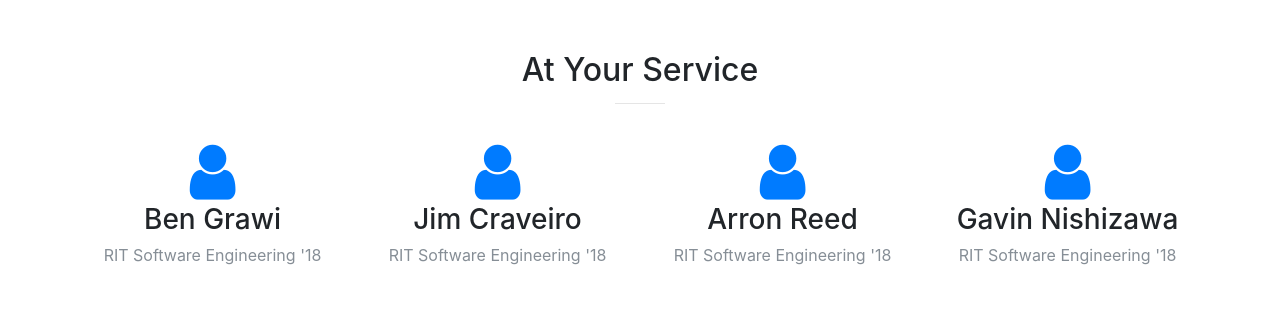
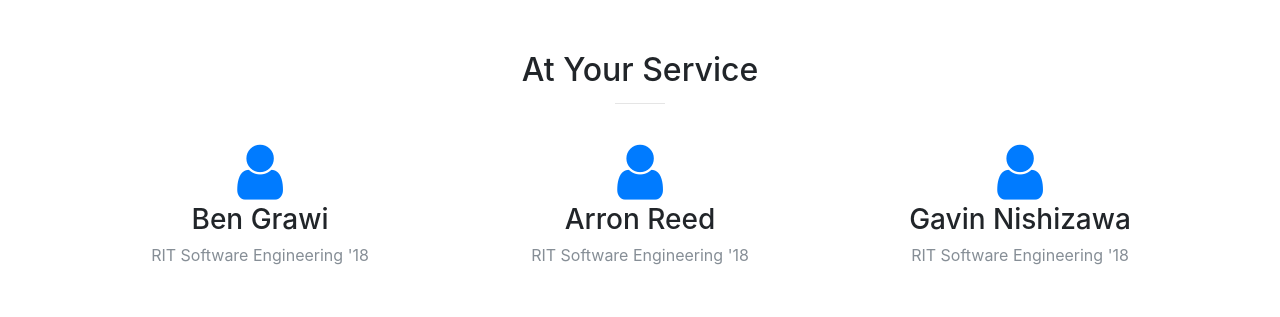
Before and after one commit to bgrawi/alphahelixsite, a website with bundled scripts: page index.html in a window 1280 px wide. Shown: the part 1460-1777 px from the top of the page. Built offline with nearby package versions, Linux system fonts and the light colour scheme.

Commit message:
Site updates
Added update DevProcess doc, removed Jim from page

```diff
--- a/index.html
+++ b/index.html
@@ -90,28 +90,21 @@
       </div>
       <div class="container">
         <div class="row">
-          <div class="col-lg-3 col-md-6 text-center">
+          <div class="col-lg-4 col-md-6 text-center">
             <div class="service-box">
               <i class="fa fa-4x fa-user text-primary sr-icons"></i>
               <h3>Ben Grawi</h3>
               <p class="text-muted">RIT Software Engineering '18</p>
             </div>
           </div>
-          <div class="col-lg-3 col-md-6 text-center">
-            <div class="service-box">
-              <i class="fa fa-4x fa-user text-primary sr-icons"></i>
-              <h3>Jim Craveiro</h3>
-              <p class="text-muted">RIT Software Engineering '18</p>
-            </div>
-          </div>
-          <div class="col-lg-3 col-md-6 text-center">
+          <div class="col-lg-4 col-md-6 text-center">
             <div class="service-box">
               <i class="fa fa-4x fa-user text-primary sr-icons"></i>
               <h3>Arron Reed</h3>
               <p class="text-muted">RIT Software Engineering '18</p>
             </div>
           </div>
-          <div class="col-lg-3 col-md-6 text-center">
+          <div class="col-lg-4 col-md-6 text-center">
             <div class="service-box">
               <i class="fa fa-4x fa-user text-primary sr-icons"></i>
               <h3>Gavin Nishizawa</h3>
```
Also changed, not shown: 1 other file.
